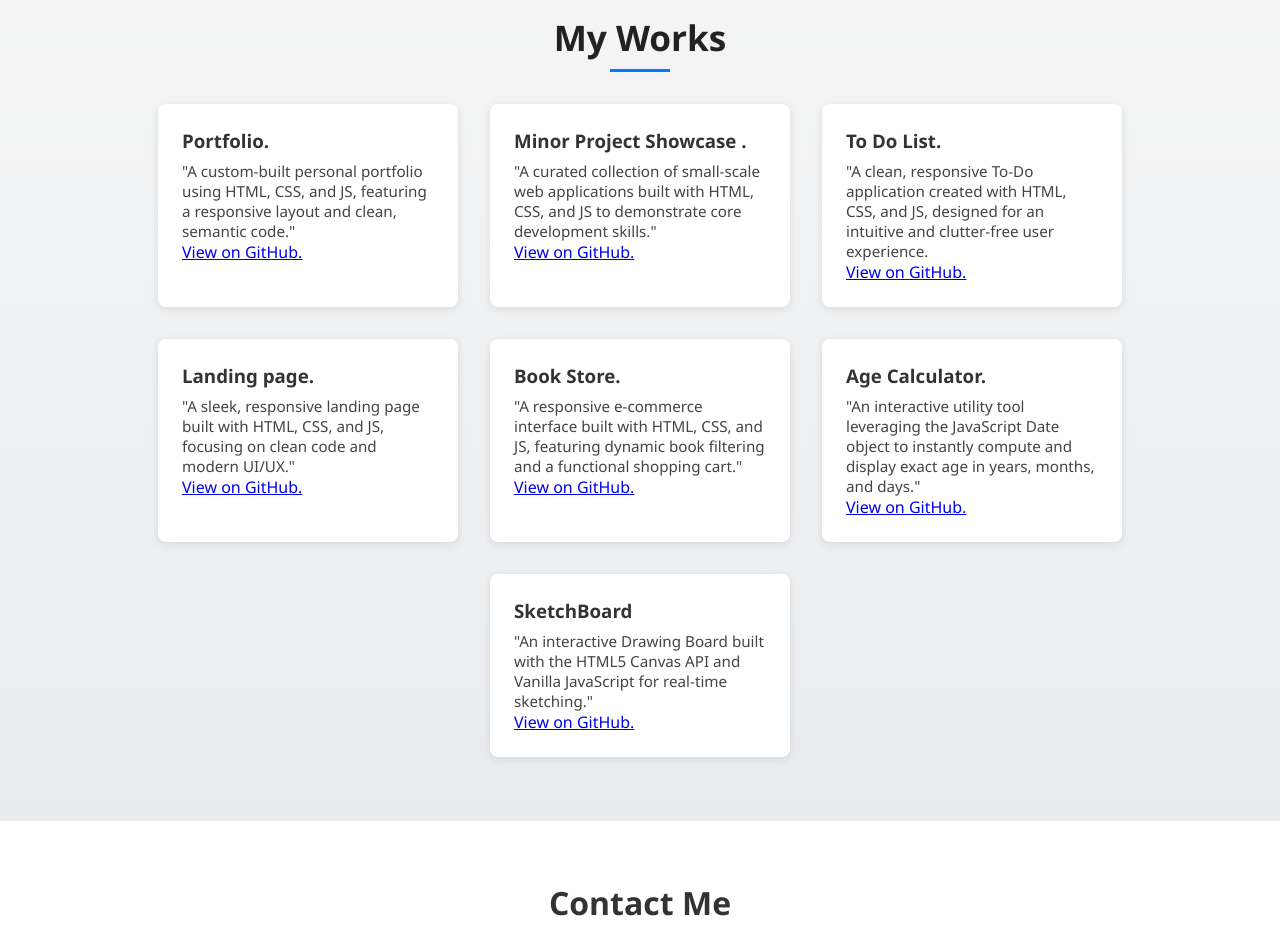
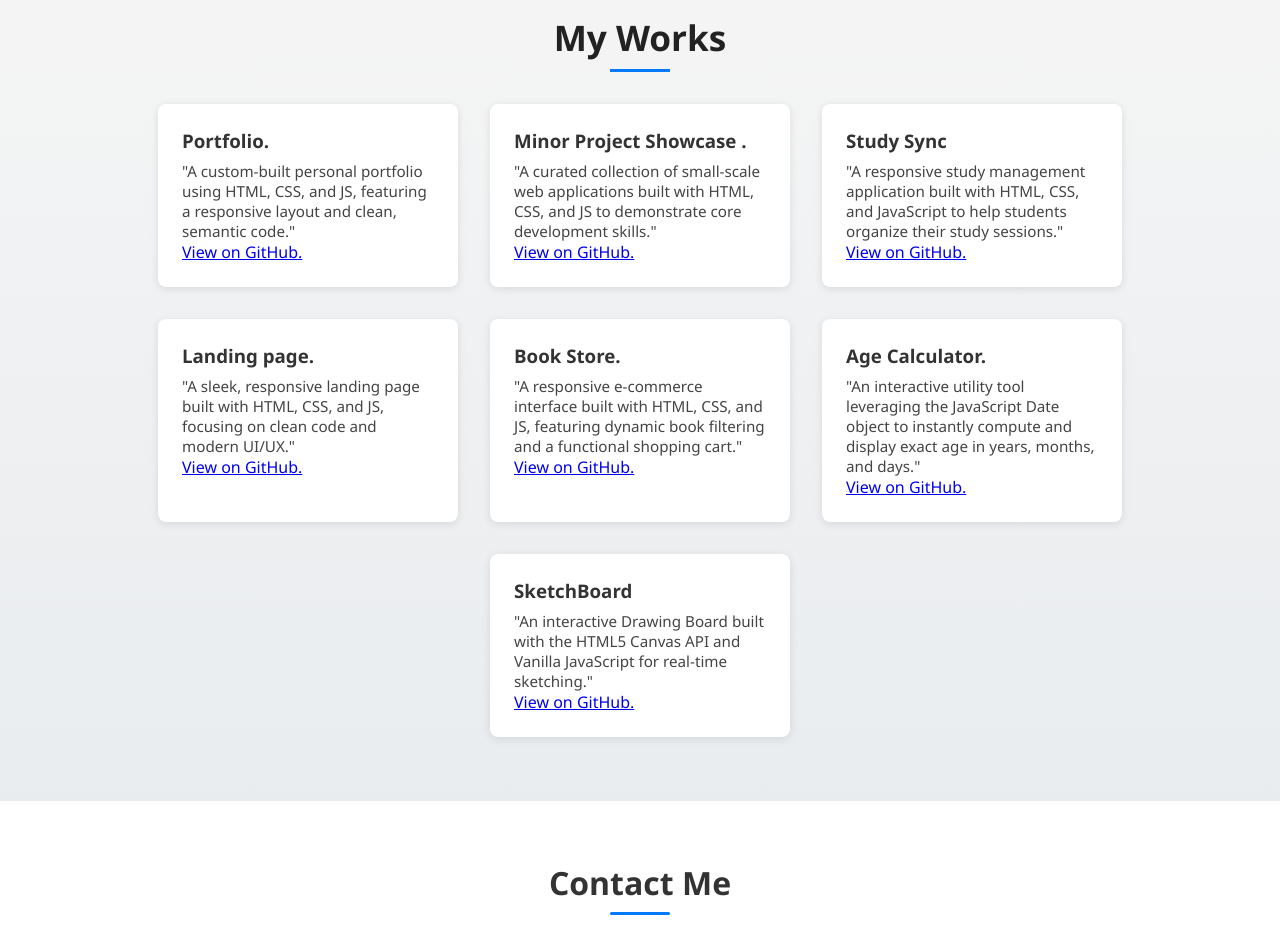
Before and after one commit to Sujeet8077/Sujeet-Singh-Portfolio, a plain HTML site: page index.html in a window 1280 px wide. Shown: the part 1500-2428 px from the top of the page. Drawn offline with Linux system fonts and the light colour scheme.

Commit message:
Update index.html

```diff
--- a/index.html
+++ b/index.html
@@ -87,9 +87,9 @@
       </div>
 
       <div class="work-card">
-        <h3><a href="https://sujeetsingh8077.netlify.app/" target="_blank" rel="noopener"> To Do List.</a></h3>
-        <p>"A clean, responsive To-Do application created with HTML, CSS, and JS, designed for an intuitive and clutter-free user experience.</p>
-        <a href="https://github.com/Sujeet8077/To-Do-List" target="_blank" rel="noopener">View on GitHub.</a>
+        <h3><a href="https://sujeetsingh8077.netlify.app/" target="_blank" rel="noopener"> Study Sync</a></h3>
+        <p>"A responsive study management application built with HTML, CSS, and JavaScript to help students organize their study sessions."</p>
+        <a href="https://github.com/Sujeet8077/Minor-Project" target="_blank" rel="noopener">View on GitHub.</a>
       </div>
 
       <div class="work-card">
```
